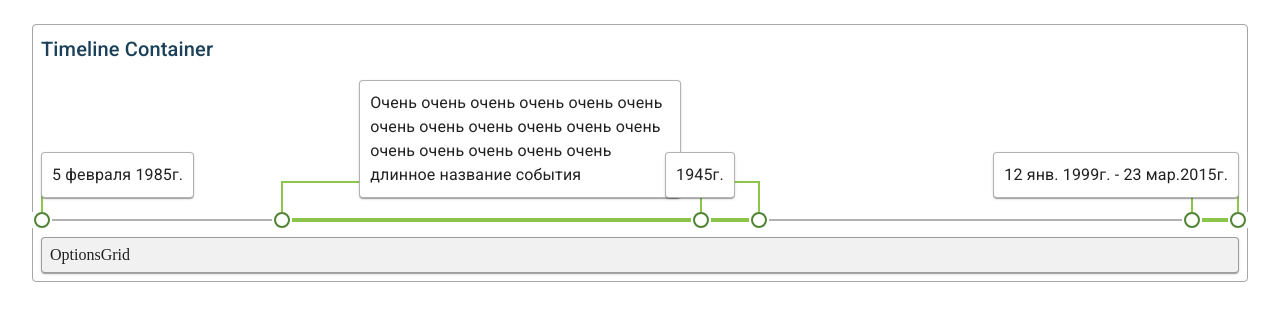
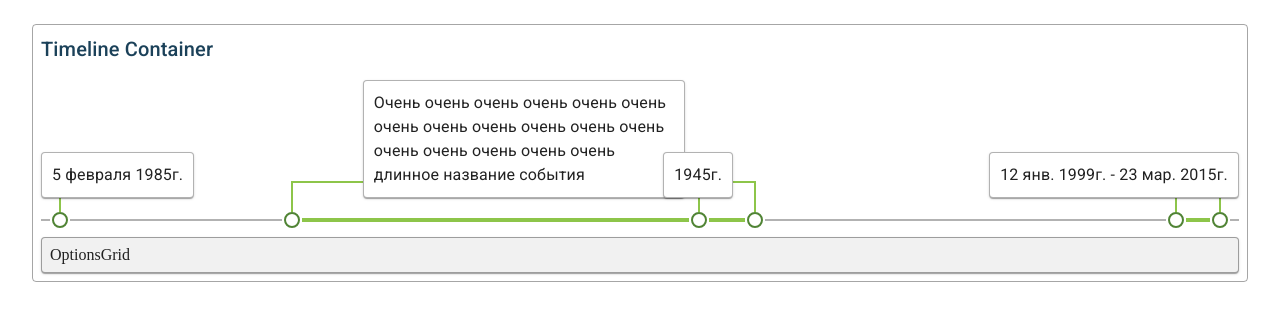
Before and after one commit to HaveTheWorld/test, a React app: page / in a window 1280 px wide. Shown: the top 320 px of the page. Built offline with nearby package versions, Linux system fonts and the light colour scheme.

Commit message:
add prepare point value util

```diff
--- a/src/components/Timeline/TimelineComponent/TimelineItem/Indicator/index.js
+++ b/src/components/Timeline/TimelineComponent/TimelineItem/Indicator/index.js
@@ -4,7 +4,7 @@ import styles from './styles';
 import Spot from './Spot';
 
 const Indicator = ({ classes, isPoint }) => (
-  <div className={classes.indicatorWraper}>
+  <div className={classes.indicatorWrapper}>
     <div className={classes.indicatorLine} />
     <Spot />
     {!isPoint && (
--- a/src/components/Timeline/TimelineComponent/TimelineItem/Indicator/styles.js
+++ b/src/components/Timeline/TimelineComponent/TimelineItem/Indicator/styles.js
@@ -4,7 +4,7 @@ import {
 } from 'components/Timeline/TimelineComponent/constants';
 
 export default theme => ({
-  indicatorWraper: {
+  indicatorWrapper: {
     position: 'absolute',
     bottom: 0,
     left: ({ start }) => `calc(${start}% + ${INDICATOR_LINE_SIZE_PX}px)`,
--- a/src/components/Timeline/TimelineComponent/TimelineItem/Label/styles.js
+++ b/src/components/Timeline/TimelineComponent/TimelineItem/Label/styles.js
@@ -5,16 +5,15 @@ import {
   Z_INDEX_LABEL,
 } from 'components/Timeline/TimelineComponent/constants';
 
-function getOffset(start, end) {
-  return start + end > 100 ? start + end - 100 : 0;
-}
-
 export default theme => ({
   labelOffset: {
-    flexGrow: ({ start, end }) => Number(getOffset(start, end)),
+    flexGrow: ({ start, end }) => (start + end > 100 ? start + end - 100 : 0),
   },
   labelWrapper: {
-    minWidth: ({ start, end }) => `calc(${start + end - getOffset(start, end) * 2}%)`,
+    minWidth: ({ start, end }) => {
+      const offset = start + end > 100 ? start + end - 100 : 0;
+      return `calc(${start + end - offset * 2}%)`;
+    },
     marginBottom: 20, // FIXME
     display: 'flex',
     justifyContent: 'center',
--- a/src/components/Timeline/TimelineComponent/TimelineItem/index.js
+++ b/src/components/Timeline/TimelineComponent/TimelineItem/index.js
@@ -4,21 +4,26 @@ import Indicator from './Indicator';
 import Label from './Label';
 import styles from './styles';
 
+function preparePointValue(value) {
+  return value + (50 - value) * 0.03;
+}
+
 const TimelineItem = ({
   classes, start, end, label,
 }) => {
-  const preparedEnd = end || start;
-  const isPoint = start === preparedEnd;
+  const preparedStart = preparePointValue(start);
+  const preparedEnd = preparePointValue(end) || preparedStart;
+  const isPoint = preparedStart === preparedEnd;
   return (
     <div className={classes.itemWrapper}>
       <Label
-        start={start}
+        start={preparedStart}
         end={preparedEnd}
         label={label}
       />
       <Indicator
         isPoint={isPoint}
-        start={start}
+        start={preparedStart}
         end={preparedEnd}
       />
     </div>
--- a/src/components/Timeline/TimelineComponent/index.js
+++ b/src/components/Timeline/TimelineComponent/index.js
@@ -5,7 +5,7 @@ import TimelineItem from './TimelineItem';
 
 const items = [
   {
-    id: 1, start: 96, end: 100, label: '12 янв. 1999г. - 23 мар.2015г.',
+    id: 1, start: 96, end: 100, label: '12 янв. 1999г. - 23 мар. 2015г.',
   },
   {
     id: 2, start: 20, end: 60, label: 'Очень очень очень очень очень очень очень очень очень очень очень очень очень очень очень очень очень длинное название события',
```
